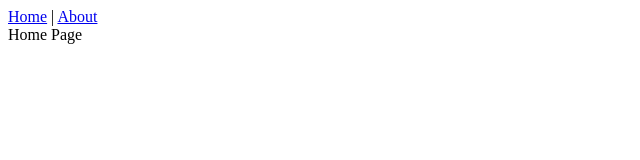
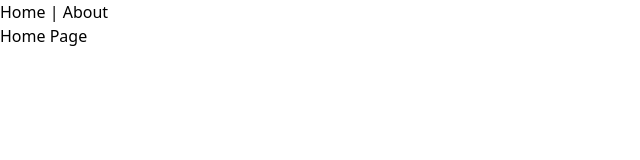
Before and after one commit to Azizbek98/Vue-Todo-App, a Vue app: page / in a window 1280 px wide. Shown: the top 160 px of the page, without its empty margins (0-640 px from the left). Built offline with nearby package versions, Linux system fonts and the light colour scheme.

Commit message:
feat: installing tailwind css to the project

```diff
--- /dev/null
+++ b/postcss.config.js
@@ -0,0 +1,6 @@
+module.exports = {
+  plugins: {
+    tailwindcss: {},
+    autoprefixer: {}
+  }
+}
--- /dev/null
+++ b/src/assets/tailwind.css
@@ -0,0 +1,5 @@
+@tailwind base;
+
+@tailwind components;
+
+@tailwind utilities;
--- a/src/main.js
+++ b/src/main.js
@@ -1,5 +1,6 @@
 import { createApp } from 'vue'
 import App from './App.vue'
 import router from './router'
+import './assets/tailwind.css'
 
 createApp(App).use(router).mount('#app')
--- /dev/null
+++ b/tailwind.config.js
@@ -0,0 +1,7 @@
+module.exports = {
+  content: ["./index.html", "./src/**/*.{vue,js,ts,jsx,tsx}"],
+  theme: {
+    extend: {},
+  },
+  plugins: [],
+};
```
Also changed, not shown: package.json (+6 -1 lines), 1 other file (tests, documents, lock files or other folders).
